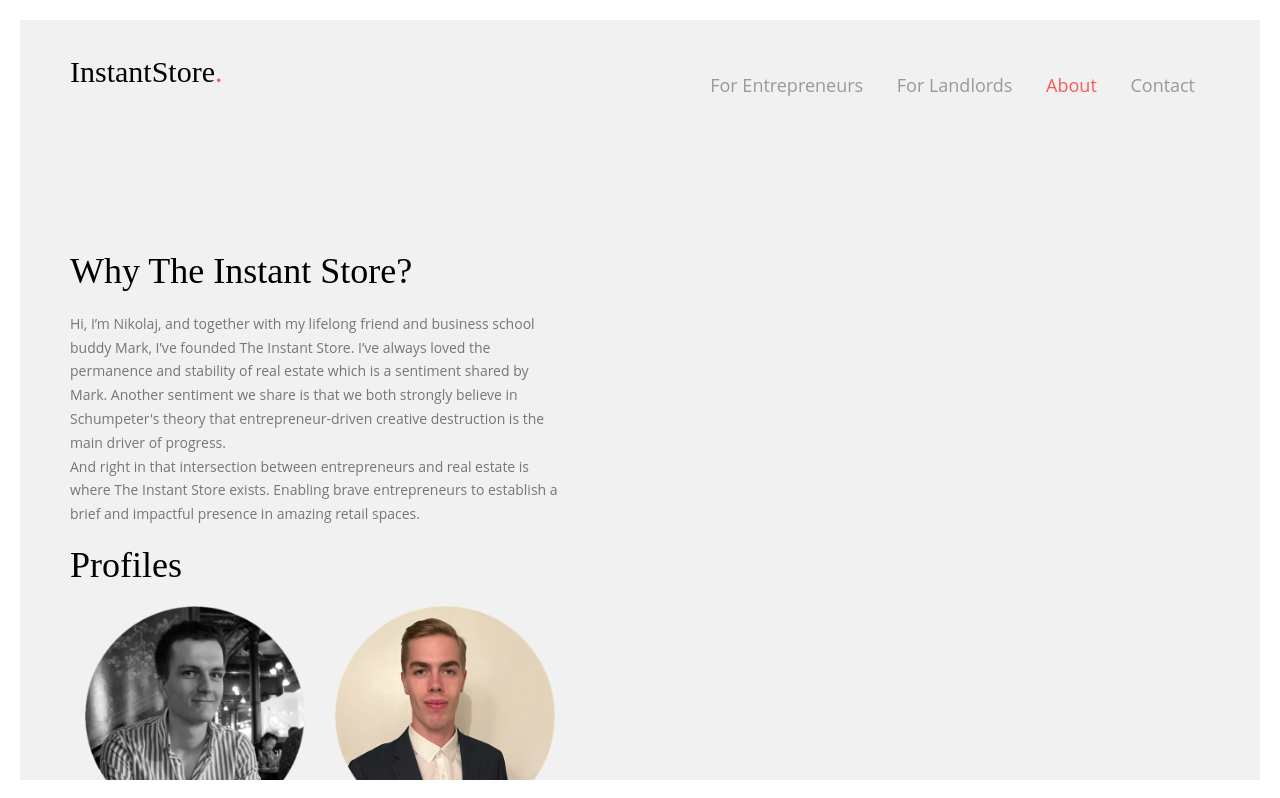
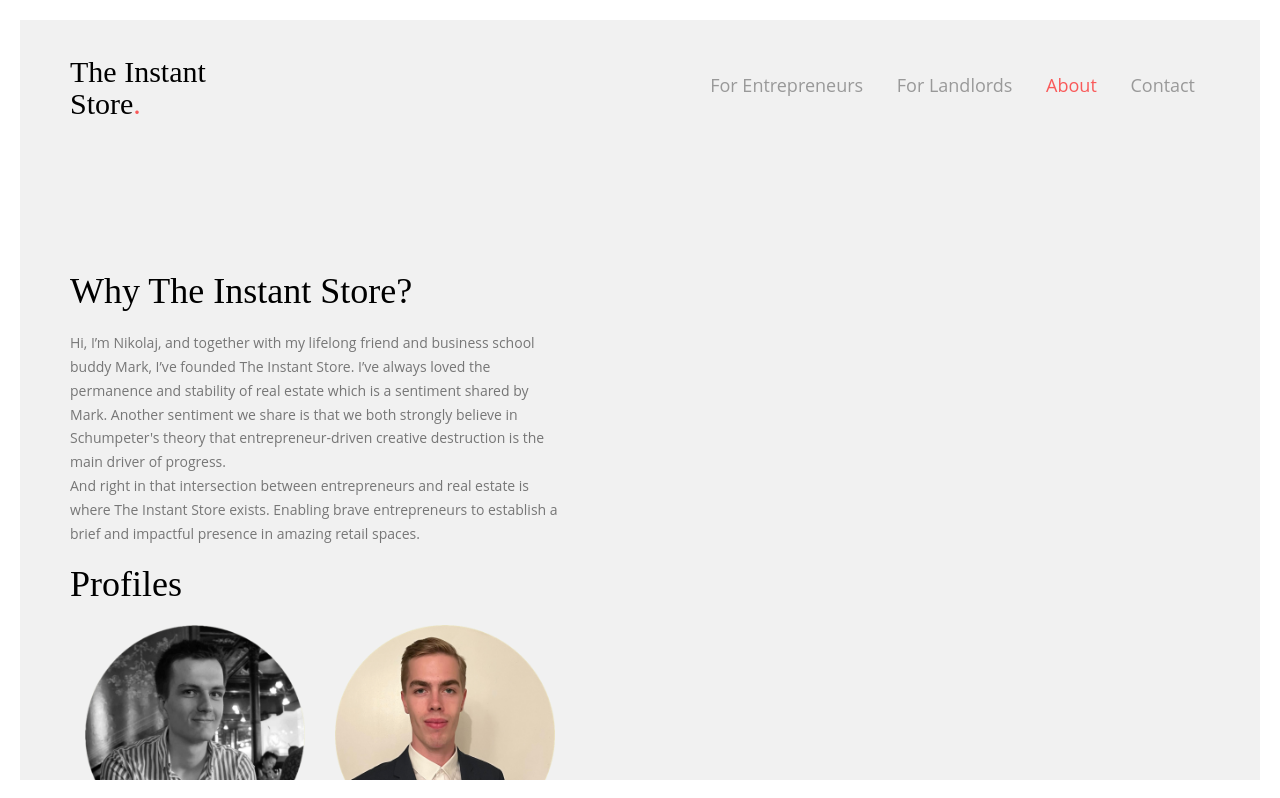
Before and after one commit to Nikolaj-Storm/IS, a plain HTML site: page About.html in a window 1280 px wide. Shown: the top 798 px of the page. Drawn offline with Linux system fonts and the light colour scheme; files whose address does not match are found by name.

Commit message:
Update About.html

```diff
--- a/About.html
+++ b/About.html
@@ -72,7 +72,7 @@
             <div class="top-menu">
                 <div class="row">
                     <div class="col-xs-2">
-                        <div id="fh5co-logo"><a href="index.html">InstantStore<span>.</span></a></div>
+                        <div id="fh5co-logo"><a href="index.html">The Instant Store<span>.</span></a></div>
                     </div>
                     <div class="col-xs-10 text-right menu-1">
                         <ul>
```
